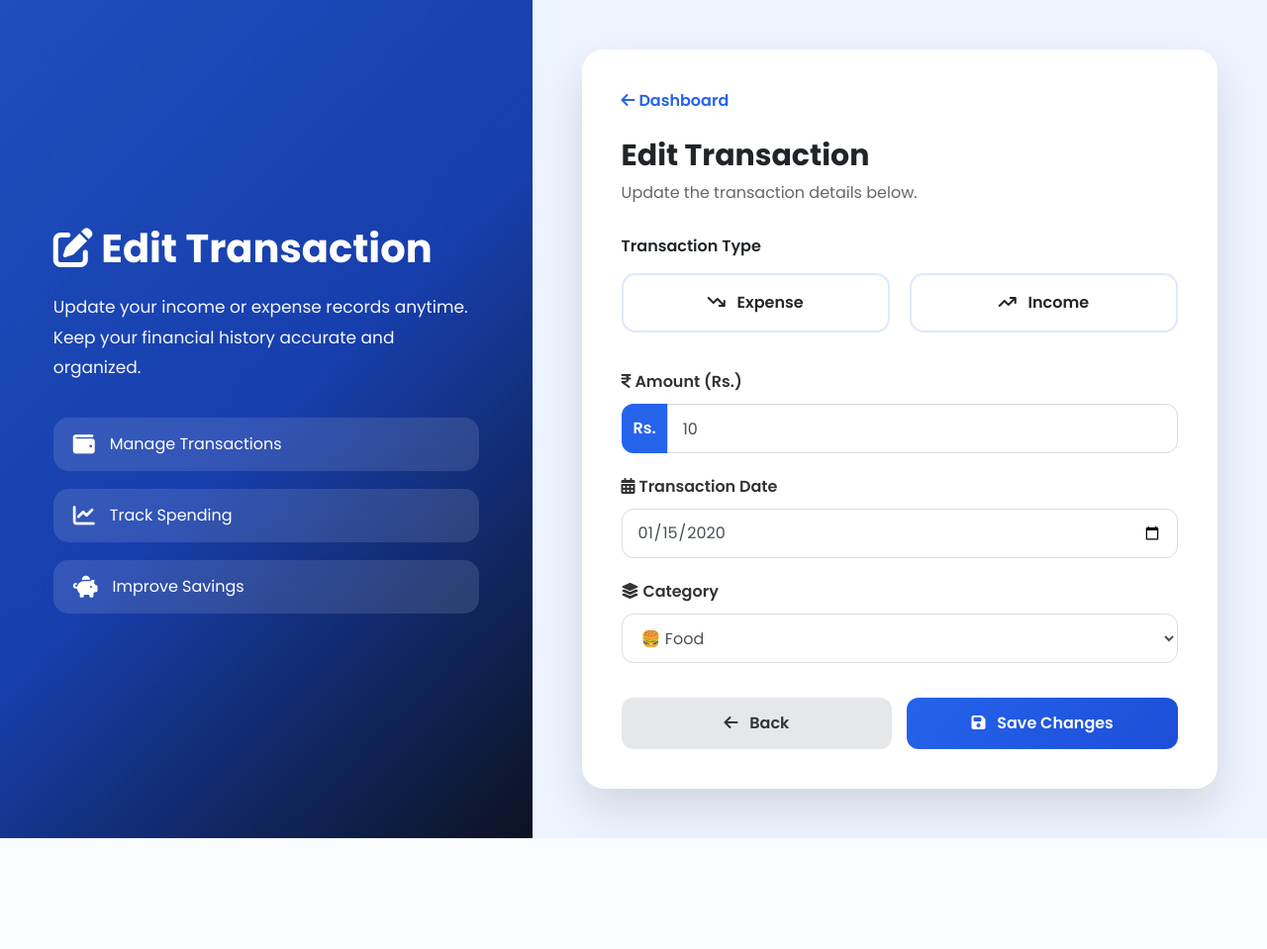
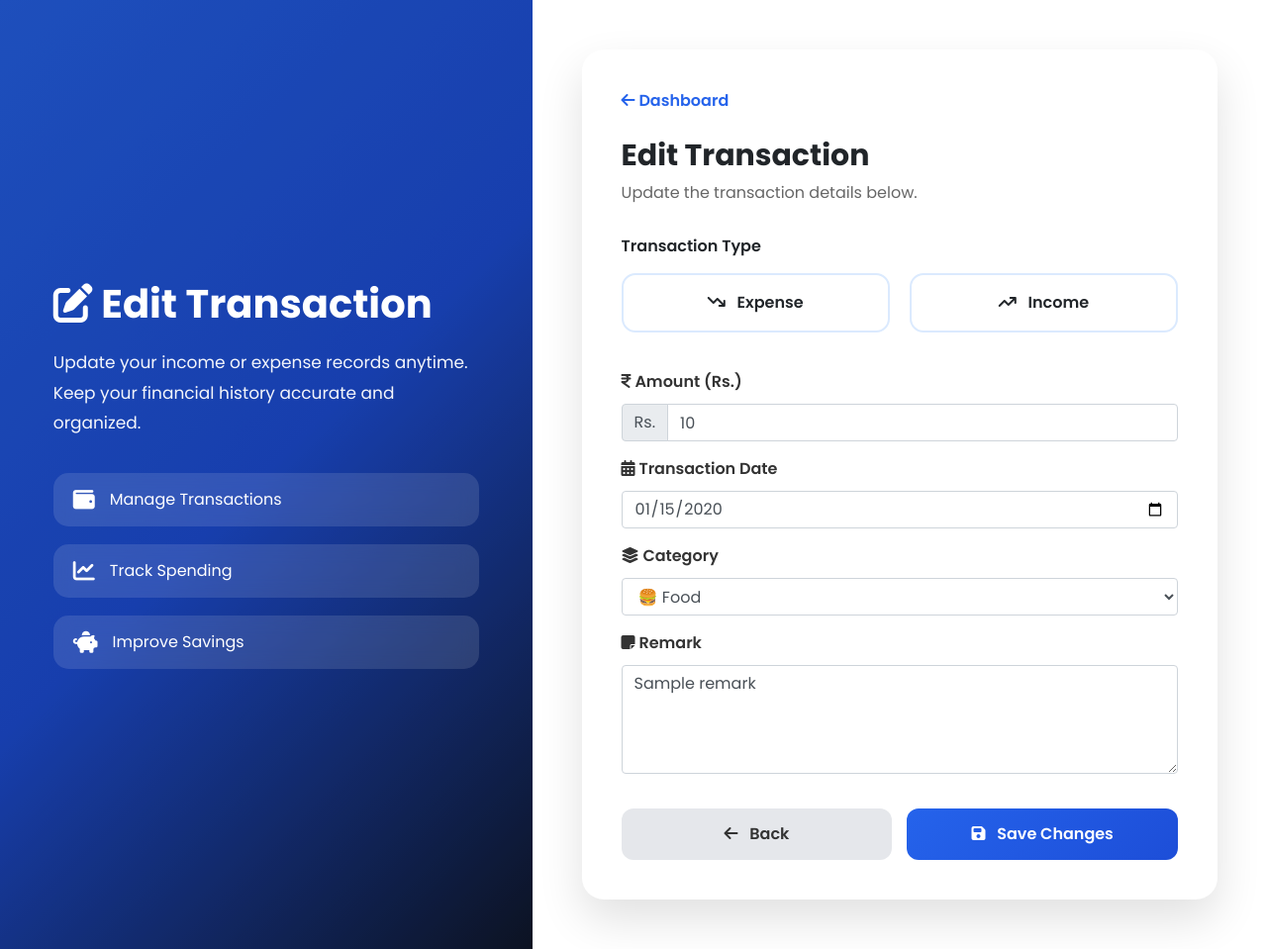
Before and after one commit to srijana444/Expense_tracker, a Django app: template templates/home/expense_edit.html in a window 1280 px wide. Shown: the whole page at 99% size. Before the commit the page ends 847 px from the top, so only its background shows below. Run offline with Django 3.2, Linux system fonts and the light colour scheme; the template is opened without the code that fills it: most values are stand-ins (such as "Sample title", 1, 10 or a date in 2020).

Commit message:
update in expenses_edit added remarks space

```diff
--- a/templates/home/expense_edit.html
+++ b/templates/home/expense_edit.html
@@ -1,46 +1,26 @@
 {% load static %}
 <!DOCTYPE html>
 <html lang="en">
-
 <head>
-
 <meta charset="UTF-8">
 <meta name="viewport" content="width=device-width, initial-scale=1.0">
+<title>Edit Transaction | Expense Tracker</title>
 
-    <title>Edit Transaction | Expense Tracker</title>
 <link rel="stylesheet" href="{% static 'expense_edit.css' %}">
-    <!-- Bootstrap -->
 <link href="https://cdn.jsdelivr.net/npm/bootstrap@4.6.2/dist/css/bootstrap.min.css" rel="stylesheet">
-
-    <!-- Google Font -->
-    <link href="https://fonts.googleapis.com/css2?family=Poppins:wght@300;400;500;600;700;800&display=swap"
-        rel="stylesheet">
-
-    <!-- Font Awesome -->
-    <link rel="stylesheet"
-        href="https://cdnjs.cloudflare.com/ajax/libs/font-awesome/6.5.2/css/all.min.css">
-
-    <!-- CSS -->
-    <link rel="stylesheet" href="{% static 'expense_edit.css' %}">
-
+<link href="https://fonts.googleapis.com/css2?family=Poppins:wght@300;400;500;600;700;800&display=swap" rel="stylesheet">
+<link rel="stylesheet" href="https://cdnjs.cloudflare.com/ajax/libs/font-awesome/6.5.2/css/all.min.css">
 </head>
 
 <body>
 
 <div class="transaction-page">
 
-    <!-- Left Panel -->
-
 <div class="left-panel">
-
 <div class="overlay"></div>
 
 <div class="left-content">
-
-            <h1>
-                <i class="fas fa-pen-to-square"></i>
-                Edit Transaction
-            </h1>
+<h1><i class="fas fa-pen-to-square"></i> Edit Transaction</h1>
 
 <p>
 Update your income or expense records anytime.
@@ -48,226 +28,127 @@
 </p>
 
 <div class="feature-list">
-
-                <div class="feature">
-                    <i class="fas fa-wallet"></i>
-                    <span>Manage Transactions</span>
+<div class="feature"><i class="fas fa-wallet"></i><span>Manage Transactions</span></div>
+<div class="feature"><i class="fas fa-chart-line"></i><span>Track Spending</span></div>
+<div class="feature"><i class="fas fa-piggy-bank"></i><span>Improve Savings</span></div>
 </div>
-
-                <div class="feature">
-                    <i class="fas fa-chart-line"></i>
-                    <span>Track Spending</span>
 </div>
-
-                <div class="feature">
-                    <i class="fas fa-piggy-bank"></i>
-                    <span>Improve Savings</span>
 </div>
-
-            </div>
-
-        </div>
-
-    </div>
-
-    <!-- Right Panel -->
 
 <div class="right-panel">
 
 <div class="transaction-card">
 
 <div class="top-bar">
-
 <a href="{% url 'index' %}" class="back-btn">
-                    <i class="fas fa-arrow-left"></i>
-                    Dashboard
+<i class="fas fa-arrow-left"></i> Dashboard
 </a>
-
 </div>
 
 <h2>Edit Transaction</h2>
+<p class="subtitle">Update the transaction details below.</p>
 
-            <p class="subtitle">
-                Update the transaction details below.
-            </p>
-
-            <form method="POST"
-                  action="{% url 'addmoney_update' addmoney_info.id %}">
-
+<form method="POST" action="{% url 'addmoney_update' addmoney_info.id %}">
 {% csrf_token %}
 
-                <!-- Transaction Type -->
-
-                <label class="section-label">
-                    Transaction Type
-                </label>
+<label class="section-label">Transaction Type</label>
 
 <div class="radio-group">
 
 <label class="radio-card">
-
-                        <input
-                            type="radio"
-                            name="add_money"
-                            value="Expense"
-                            {% if addmoney_info.add_money == "Expense" %}
-                            checked
-                            {% endif %}>
-
-                        <span>
-                            <i class="fas fa-arrow-trend-down"></i>
-                            Expense
-                        </span>
-
+<input type="radio" name="add_money" value="Expense"
+{% if addmoney_info.add_money == "Expense" %}checked{% endif %}>
+<span><i class="fas fa-arrow-trend-down"></i> Expense</span>
 </label>
 
 <label class="radio-card income">
-
-                        <input
-                            type="radio"
-                            name="add_money"
-                            value="Income"
-                            {% if addmoney_info.add_money == "Income" %}
-                            checked
-                            {% endif %}>
-
-                        <span>
-                            <i class="fas fa-arrow-trend-up"></i>
-                            Income
-                        </span>
-
+<input type="radio" name="add_money" value="Income"
+{% if addmoney_info.add_money == "Income" %}checked{% endif %}>
+<span><i class="fas fa-arrow-trend-up"></i> Income</span>
 </label>
 
 </div>
 
-                <!-- Amount -->
+<div class="form-group">
+<label><i class="fas fa-indian-rupee-sign"></i> Amount (Rs.)</label>
+<div class="input-group">
+<div class="input-group-prepend">
+<span class="input-group-text">Rs.</span>
+</div>
+<input type="number" class="form-control" name="quantity"
+value="{{ addmoney_info.quantity }}" min="1" required>
+</div>
+</div>
 
 <div class="form-group">
-
-                    <label>
-                        <i class="fas fa-indian-rupee-sign"></i>
-                        Amount (Rs.)
-                    </label>
-
-                    <div class="input-group">
-
-                        <div class="input-group-prepend">
-                            <span class="input-group-text">
-                                Rs.
-                            </span>
-                        </div>
-
-                        <input
-                            type="number"
-                            class="form-control"
-                            name="quantity"
-                            value="{{ addmoney_info.quantity }}"
-                            min="1"
-                            required>
-
-                    </div>
-
-                </div>
-
-                <!-- Date -->
-
-                <div class="form-group">
-
-                    <label>
-                        <i class="fas fa-calendar-days"></i>
-                        Transaction Date
-                    </label>
-
-                    <input
-                        type="date"
-                        class="form-control"
+<label><i class="fas fa-calendar-days"></i> Transaction Date</label>
+<input type="date" class="form-control"
 name="Date"
 value="{{ addmoney_info.Date|date:'Y-m-d' }}"
 required>
-
 </div>
-                                <!-- Category -->
 
 <div class="form-group">
-
-                    <label>
-                        <i class="fas fa-layer-group"></i>
-                        Category
-                    </label>
-
-                    <select
-                        class="form-control"
-                        name="Category"
-                        required>
-
-                        <option value="Food"
-                            {% if addmoney_info.Category == "Food" %}selected{% endif %}>
-                            🍔 Food
-                        </option>
-
-                        <option value="Travel"
-                            {% if addmoney_info.Category == "Travel" %}selected{% endif %}>
-                            ✈️ Travel
-                        </option>
-
-                        <option value="Shopping"
-                            {% if addmoney_info.Category == "Shopping" %}selected{% endif %}>
-                            🛍 Shopping
-                        </option>
-
-                        <option value="Necessities"
-                            {% if addmoney_info.Category == "Necessities" %}selected{% endif %}>
-                            🏠 Necessities
-                        </option>
-
-                        <option value="Entertainment"
-                            {% if addmoney_info.Category == "Entertainment" %}selected{% endif %}>
-                            🎬 Entertainment
-                        </option>
-
-                        <option value="Others"
-                            {% if addmoney_info.Category == "Others" %}selected{% endif %}>
-                            📦 Others
-                        </option>
-
-                    </select>
-
+<label><i class="fas fa-layer-group"></i> Category</label>
+<select class="form-control" id="category" name="Category" required></select>
 </div>
 
-                <!-- Buttons -->
+<div class="form-group">
+<label><i class="fas fa-note-sticky"></i> Remark</label>
+<textarea class="form-control"
+name="Remark"
+rows="4"
+placeholder="Enter remark (optional)...">{{ addmoney_info.Remark }}</textarea>
+</div>
 
 <div class="button-group">
-
 <a href="{% url 'index' %}" class="cancel-btn">
-                        <i class="fas fa-arrow-left"></i>
-                        Back
+<i class="fas fa-arrow-left"></i> Back
 </a>
 
-                    <button
-                        type="submit"
-                        class="submit-btn">
-
-                        <i class="fas fa-floppy-disk"></i>
-                        Save Changes
-
+<button type="submit" class="submit-btn">
+<i class="fas fa-floppy-disk"></i> Save Changes
 </button>
-
 </div>
 
 </form>
 
 </div>
-
+</div>
 </div>
 
-</div>
+<script>
+const expense=["Food","Travel","Shopping","Necessities","Entertainment","Others"];
+const income=["Salary","Business","Freelancing","Investment","Bonus","Gift","Interest","Others"];
+const emoji={
+Food:"🍔",Travel:"✈️",Shopping:"🛍",Necessities:"🏠",Entertainment:"🎬",Others:"📦",
+Salary:"💼",Business:"🏢",Freelancing:"💻",Investment:"📈",Bonus:"💸",Gift:"🎁",Interest:"🏦"
+};
+const current="{{ addmoney_info.Category|escapejs }}";
+const select=document.getElementById("category");
 
-<!-- Bootstrap -->
+function load(type){
+select.innerHTML="";
+(type==="Income"?income:expense).forEach(c=>{
+let o=document.createElement("option");
+o.value=c;
+o.textContent=(emoji[c]?emoji[c]+" ":"")+c;
+if(c===current)o.selected=true;
+select.appendChild(o);
+});
+}
+
+const exp=document.querySelector('input[value="Expense"]');
+const inc=document.querySelector('input[value="Income"]');
+
+exp.addEventListener("change",()=>load("Expense"));
+inc.addEventListener("change",()=>load("Income"));
+
+if(inc.checked){load("Income");}else{load("Expense");}
+</script>
 
 <script src="https://code.jquery.com/jquery-3.6.0.min.js"></script>
-
 <script src="https://cdn.jsdelivr.net/npm/bootstrap@4.6.2/dist/js/bootstrap.bundle.min.js"></script>
 
 </body>
-
 </html>
```
Also changed, not shown: static/expense_edit.css (line endings or trailing spaces). Lines whose indentation alone changed are shown as unchanged.
